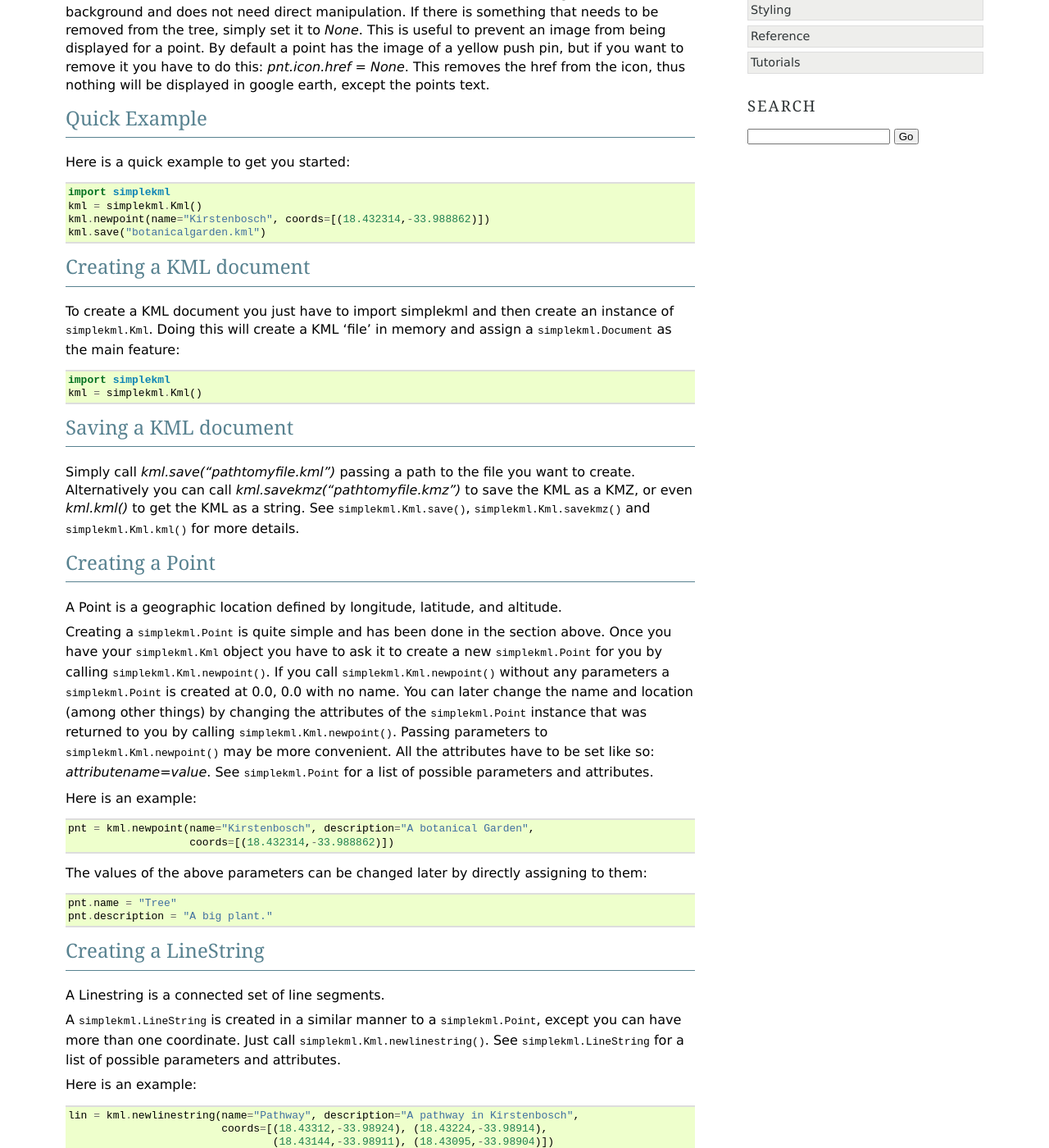
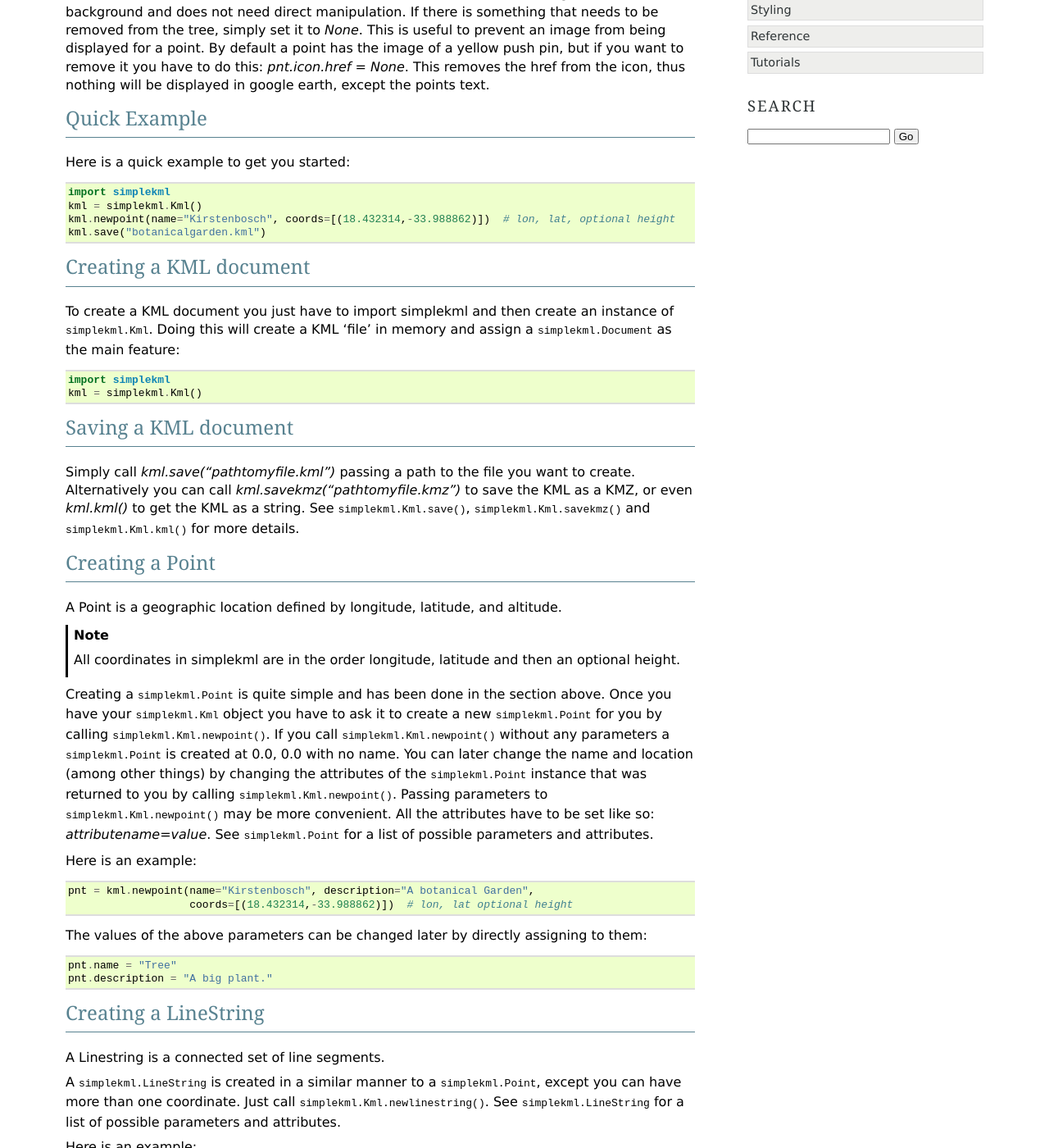
Before and after one commit to tjlang/simplekml, a Sphinx documentation site: the page built from docs/usage.rst, in a window 1280 px wide and 1400 px high, scrolled down 411 px. Shown: the whole window at 82% size. Built offline with Sphinx 7.4.7, drawn with Linux system fonts in a browser that asks for light colours.

Commit message:
Changed documentation to correctly indicate the order of coordinates.

```diff
--- a/docs/usage.rst
+++ b/docs/usage.rst
@@ -15,7 +15,7 @@ Here is a quick example to get you started::
 
     import simplekml
     kml = simplekml.Kml()
-    kml.newpoint(name="Kirstenbosch", coords=[(18.432314,-33.988862)])
+    kml.newpoint(name="Kirstenbosch", coords=[(18.432314,-33.988862)])  # lon, lat, optional height
     kml.save("botanicalgarden.kml")
 
 Creating a KML document
@@ -36,12 +36,16 @@ Creating a Point
 
 A Point is a geographic location defined by longitude, latitude, and altitude.
 
+.. note::
+
+    All coordinates in simplekml are in the order longitude, latitude and then an optional height.
+
 Creating a :class:`simplekml.Point` is quite simple and has been done in the section above. Once you have your :class:`simplekml.Kml` object you have to ask it to create a new :class:`simplekml.Point` for you by calling :func:`simplekml.Kml.newpoint`. If you call :func:`simplekml.Kml.newpoint` without any parameters a :class:`simplekml.Point` is created at 0.0, 0.0 with no name. You can later change the name and location (among other things) by changing the attributes of the :class:`simplekml.Point` instance that was returned to you by calling :func:`simplekml.Kml.newpoint`. Passing parameters to :func:`simplekml.Kml.newpoint` may be more convenient. All the attributes have to be set like so: `attributename=value`. See :class:`simplekml.Point` for a list of possible parameters and attributes.
 
 Here is an example::
 
     pnt = kml.newpoint(name="Kirstenbosch", description="A botanical Garden",
-                       coords=[(18.432314,-33.988862)])
+                       coords=[(18.432314,-33.988862)])  # lon, lat optional height
 
 The values of the above parameters can be changed later by directly assigning to them::
 
```
Also changed, not shown: README.txt (+6 -6 lines), 1 other file.
